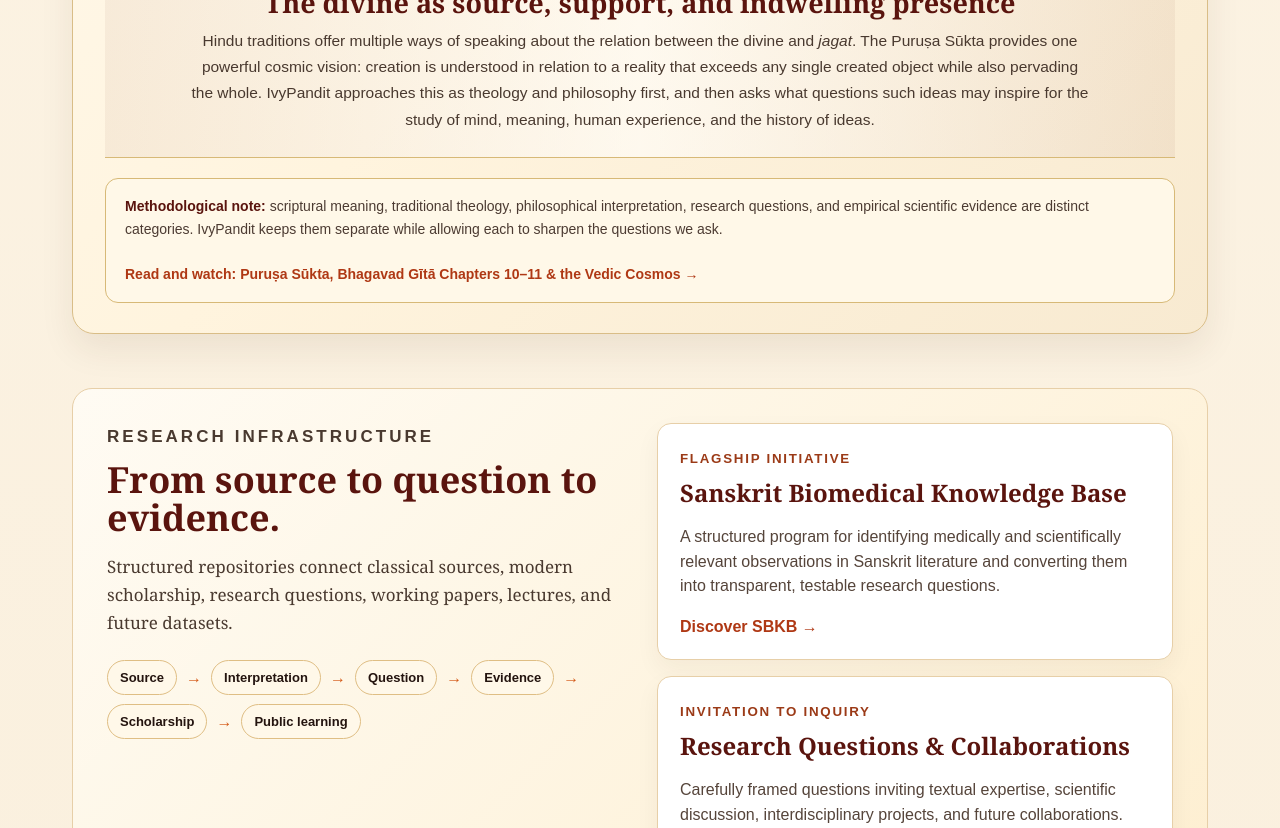
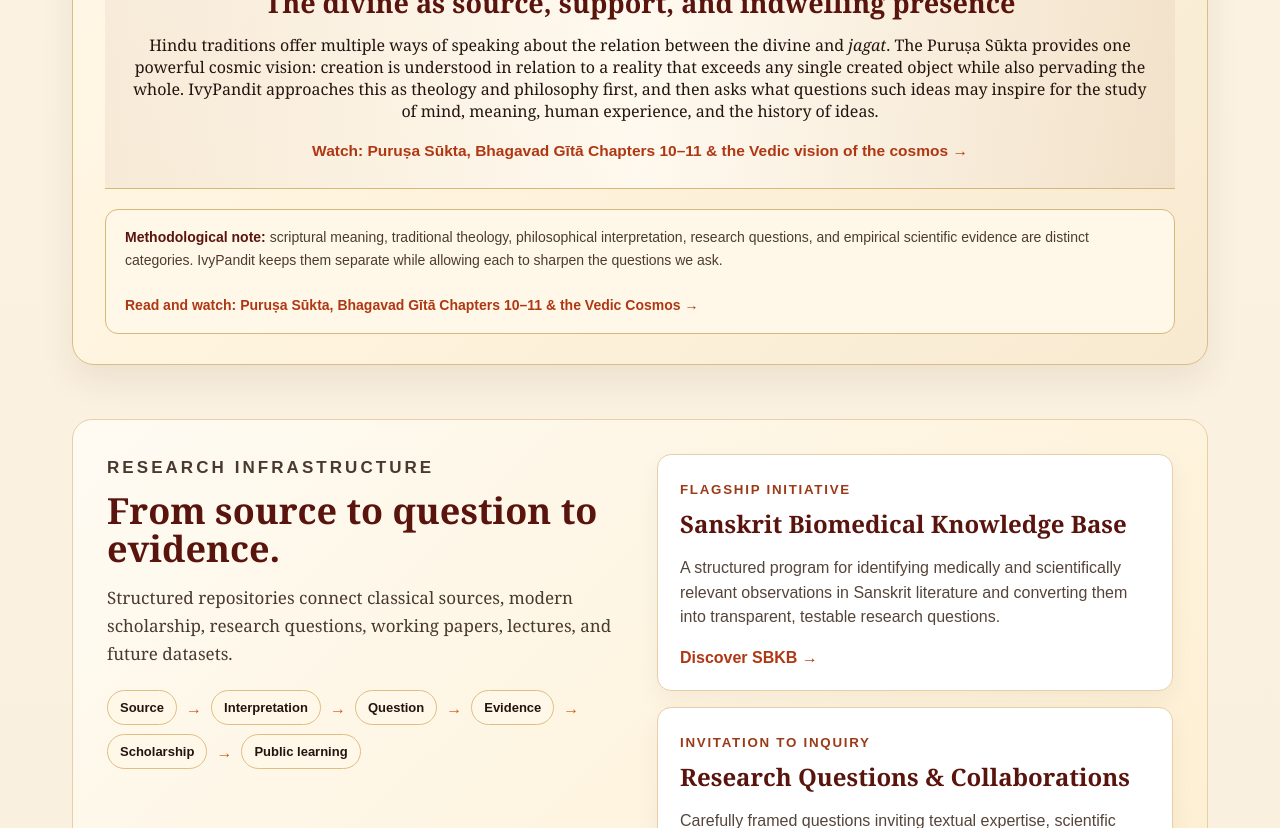
Before and after one commit to nishmishra/ivypandit-v2, a Next.js app: page / in a window 1280 px wide. Shown: the part 3720-4548 px from the top of the page. Built offline with nearby package versions, Linux system fonts and the light colour scheme.

Commit message:
Link Vedic cosmos passage to companion video

```diff
--- a/app/page.tsx
+++ b/app/page.tsx
@@ -108,6 +108,7 @@ export default function Home() {
           <p className="kicker">A theological vision of creation</p>
           <h3>The divine as source, support, and indwelling presence</h3>
           <p>Hindu traditions offer multiple ways of speaking about the relation between the divine and <i>jagat</i>. The Puruṣa Sūkta provides one powerful cosmic vision: creation is understood in relation to a reality that exceeds any single created object while also pervading the whole. IvyPandit approaches this as theology and philosophy first, and then asks what questions such ideas may inspire for the study of mind, meaning, human experience, and the history of ideas.</p>
+          <p><a className="textLink" href="https://www.youtube.com/watch?v=leQ_SDvEE3g&t=273s" target="_blank" rel="noopener noreferrer">Watch: Puruṣa Sūkta, Bhagavad Gītā Chapters 10–11 & the Vedic vision of the cosmos →</a></p>
         </div>
 
         <div className={styles.methodNote}><b>Methodological note:</b> scriptural meaning, traditional theology, philosophical interpretation, research questions, and empirical scientific evidence are distinct categories. IvyPandit keeps them separate while allowing each to sharpen the questions we ask.<br/><br/><Link className="textLink" href="/articles/purusha-sukta-gita-vedic-cosmos">Read and watch: Puruṣa Sūkta, Bhagavad Gītā Chapters 10–11 & the Vedic Cosmos →</Link></div>
```
